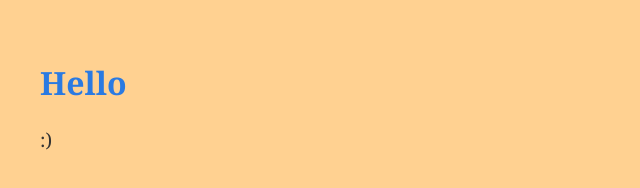
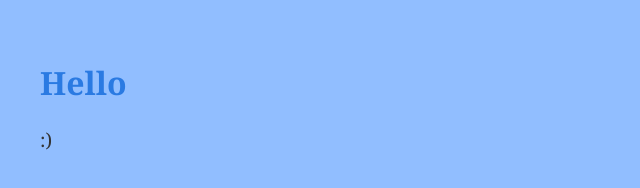
Before and after one commit to codysilly/webpage, a plain HTML site: page index.html in a window 1280 px wide. Shown: the whole page, without its empty margins (0-640 px from the left). Drawn offline with Linux system fonts and the light colour scheme.

Commit message:
Update index.html

```diff
--- a/index.html
+++ b/index.html
@@ -4,7 +4,7 @@
     <title>Cody Sillivent</title>
     <style>
        body {
-              background-color: #FFD191;
+              background-color: #91BEFF;
               font-family: Georgia, serif;
               color: #333;
               padding: 2em;
```
